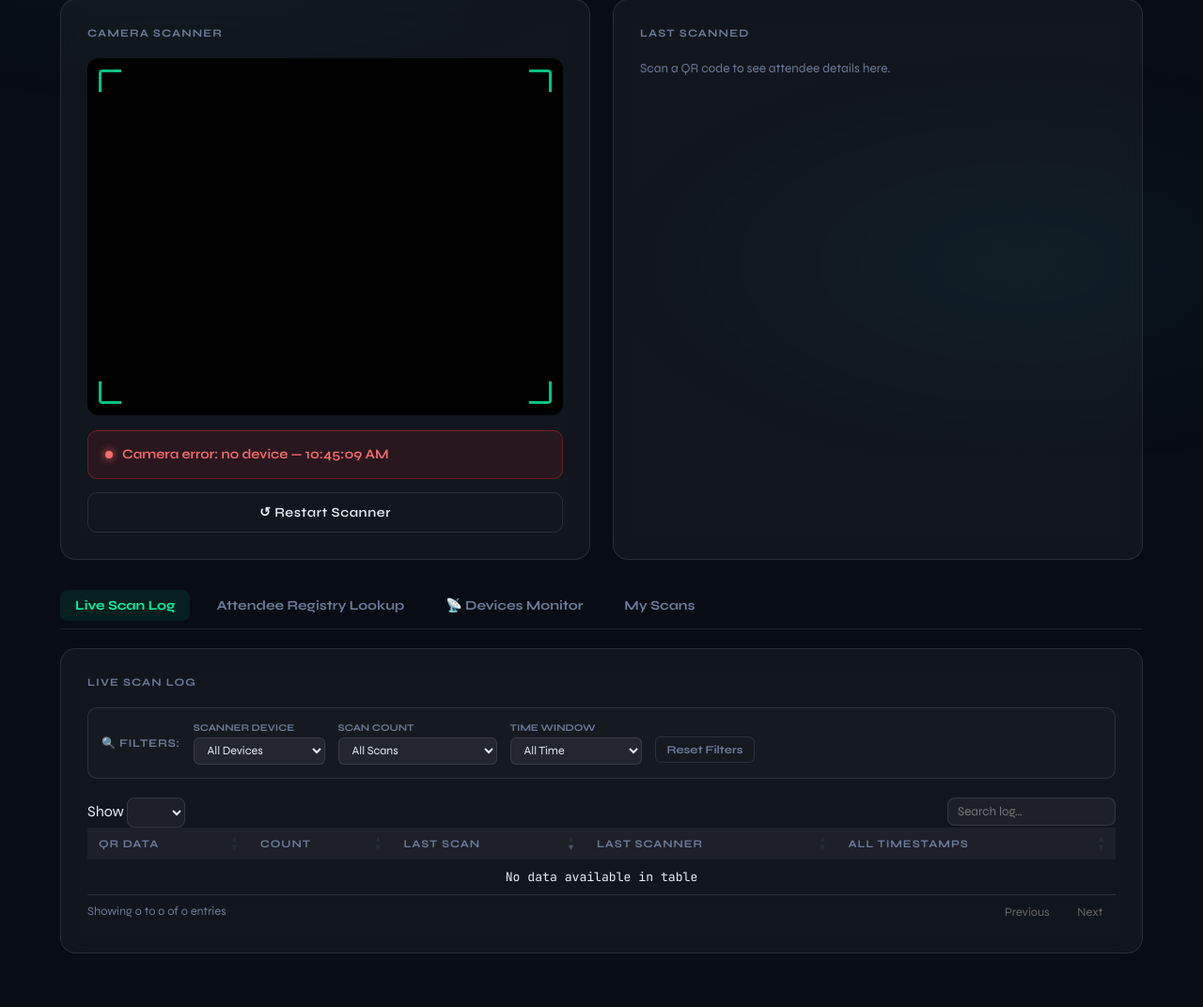
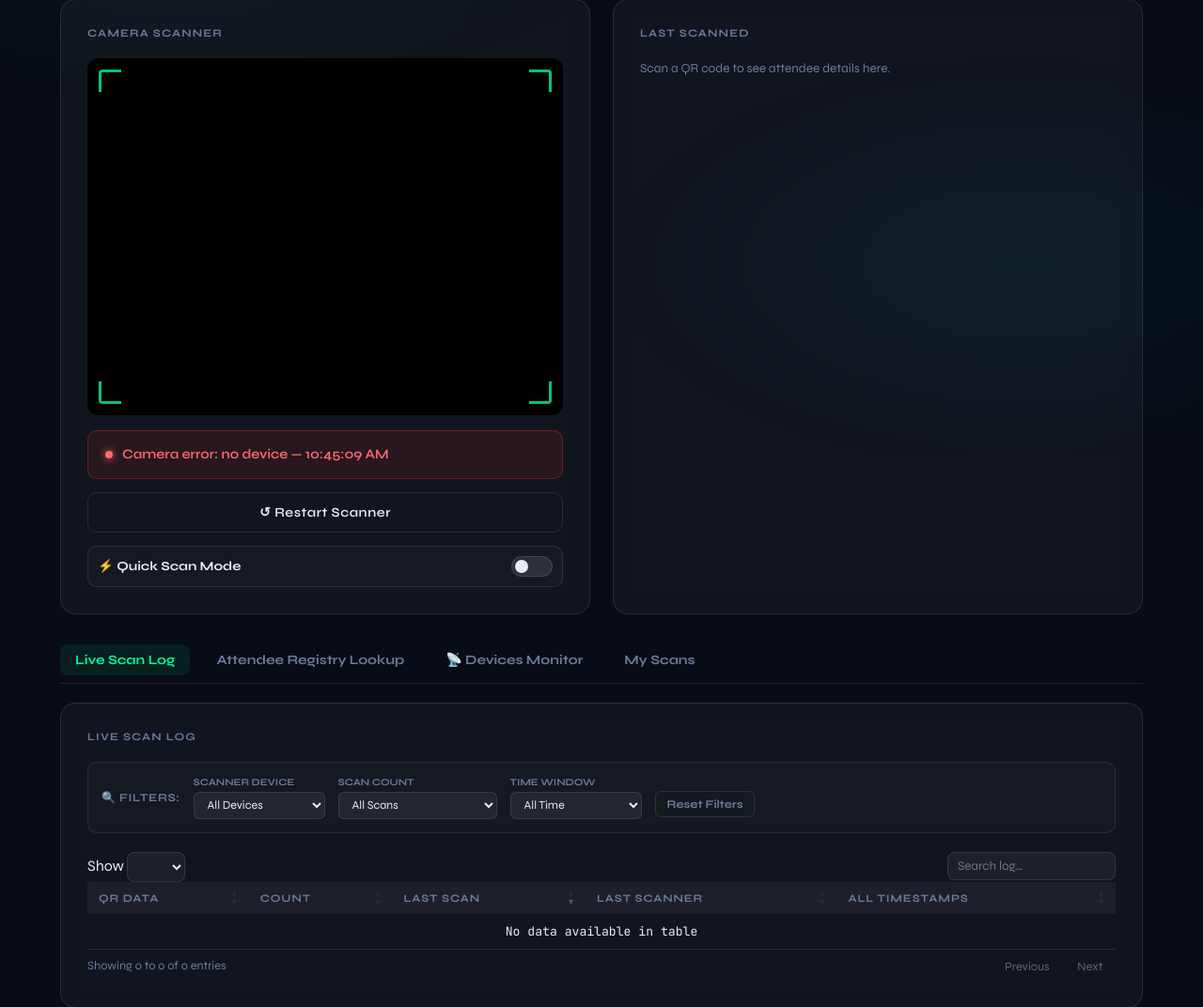
Before and after one commit to Ashin-06/QR-Event-Check-In-System, a Flask app: page / in a window 1280 px wide. Shown: the part 320-1392 px from the top of the page at 94% size. Before the commit the page ends 1336 px from the top, so only its background shows below. Run offline with Flask 3, Linux system fonts and the light colour scheme; data that the repository does not hold is empty.

Commit message:
Add Quick Scan Mode toggle with rapid scan and screen flash overlays

```diff
--- a/templates/index.html
+++ b/templates/index.html
@@ -691,6 +691,27 @@
       font-family: var(--mono);
       margin-left: 6px;
     }
+
+    /* Switch Slider styling */
+    .switch input:checked + .slider {
+      background-color: var(--accent);
+      border-color: var(--accent);
+    }
+    .switch .slider:before {
+      position: absolute;
+      content: "";
+      height: 14px;
+      width: 14px;
+      left: 3px;
+      bottom: 3px;
+      background-color: var(--text);
+      transition: .3s;
+      border-radius: 50%;
+    }
+    .switch input:checked + .slider:before {
+      transform: translateX(22px);
+      background-color: var(--bg);
+    }
   </style>
 </head>
 <body>
@@ -765,12 +786,25 @@
           <div class="scan-corner br"></div>
           <div class="scan-line" id="scan-line"></div>
         </div>
+        <!-- Quick Scan Status Visual Overlay -->
+        <div id="quick-scan-indicator" style="position: absolute; inset: 0; display: none; align-items: center; justify-content: center; z-index: 10; transition: background-color 0.2s ease; border-radius: 12px;">
+          <span id="quick-scan-indicator-icon" style="font-size: 4.5rem; filter: drop-shadow(0 4px 12px rgba(0,0,0,0.5));"></span>
+        </div>
       </div>
       <div class="status-box" id="status">
         <div class="status-dot"></div>
         <span id="status-text">Initializing…</span>
       </div>
       <button class="restart-btn" id="restart-btn">↺ Restart Scanner</button>
+
+      <!-- Quick Scan Mode Toggle -->
+      <div style="display: flex; align-items: center; justify-content: space-between; margin-top: 14px; padding: 10px; background: rgba(255,255,255,0.02); border: 1px solid var(--border); border-radius: 10px;">
+        <span style="font-size: 0.85rem; font-weight: 700; color: var(--text);">⚡ Quick Scan Mode</span>
+        <label class="switch" style="position: relative; display: inline-block; width: 44px; height: 22px;">
+          <input type="checkbox" id="quick-scan-toggle" style="opacity: 0; width: 0; height: 0;">
+          <span class="slider" style="position: absolute; cursor: pointer; inset: 0; background-color: rgba(255,255,255,0.1); transition: .3s; border-radius: 22px; border: 1px solid var(--border);"></span>
+        </label>
+      </div>
     </div>
 
     <div class="panel">
@@ -1179,6 +1213,42 @@
     setStatus('Scanning…');
   });
 
+  // ── Quick Scan Mode Helpers ───────────────────────────────────────────────
+  function showQuickScanOverlay(type) {
+    const indicator = document.getElementById('quick-scan-indicator');
+    const icon = document.getElementById('quick-scan-indicator-icon');
+
+    if (type === 'ok') {
+      indicator.style.backgroundColor = 'rgba(0, 245, 160, 0.35)'; // green
+      icon.textContent = '✅';
+    } else if (type === 'warn') {
+      indicator.style.backgroundColor = 'rgba(255, 107, 53, 0.4)'; // orange/yellow
+      icon.textContent = '⚠️';
+    } else {
+      indicator.style.backgroundColor = 'rgba(255, 50, 50, 0.4)'; // red
+      icon.textContent = '❌';
+    }
+
+    indicator.style.display = 'flex';
+
+    setTimeout(() => {
+      indicator.style.display = 'none';
+      clearTimeout(scanTimeoutId);
+      processing = false;
+      scanner.start();
+      scanLine.classList.add('active');
+      setStatus('Scanning…');
+    }, 800);
+  }
+
+  // Load and bind Quick Scan Toggle
+  const quickScanToggle = document.getElementById('quick-scan-toggle');
+  const storedQuickScan = localStorage.getItem('quick_scan_mode') === 'true';
+  quickScanToggle.checked = storedQuickScan;
+  quickScanToggle.addEventListener('change', () => {
+    localStorage.setItem('quick_scan_mode', quickScanToggle.checked);
+  });
+
   // ── QR Scanner ────────────────────────────────────────────────────────────
   const video = document.getElementById('scanner');
   let processing = false;
@@ -1214,16 +1284,27 @@
         clearTimeout(scanTimeoutId);
         const type = data.is_duplicate ? 'warn' : 'ok';
         setStatus(data.message, type);
-        openVerificationOverlay(data.details, data.is_duplicate);
-        addLocalHistory(data.details, type);
+
+        if (quickScanToggle.checked) {
+          showQuickScanOverlay(type);
+          addLocalHistory(data.details, type);
+        } else {
+          openVerificationOverlay(data.details, data.is_duplicate);
+          addLocalHistory(data.details, type);
+        }
       })
       .catch(e => {
+        clearTimeout(scanTimeoutId);
         setStatus(e.message, 'err');
         playBeep('err');
-        clearTimeout(scanTimeoutId);
-        processing = false;
-        scanner.start();
-        scanLine.classList.add('active');
+
+        if (quickScanToggle.checked) {
+          showQuickScanOverlay('err');
+        } else {
+          processing = false;
+          scanner.start();
+          scanLine.classList.add('active');
+        }
       });
     },
     { highlightScanRegion: false, highlightCodeOutline: false }
```
